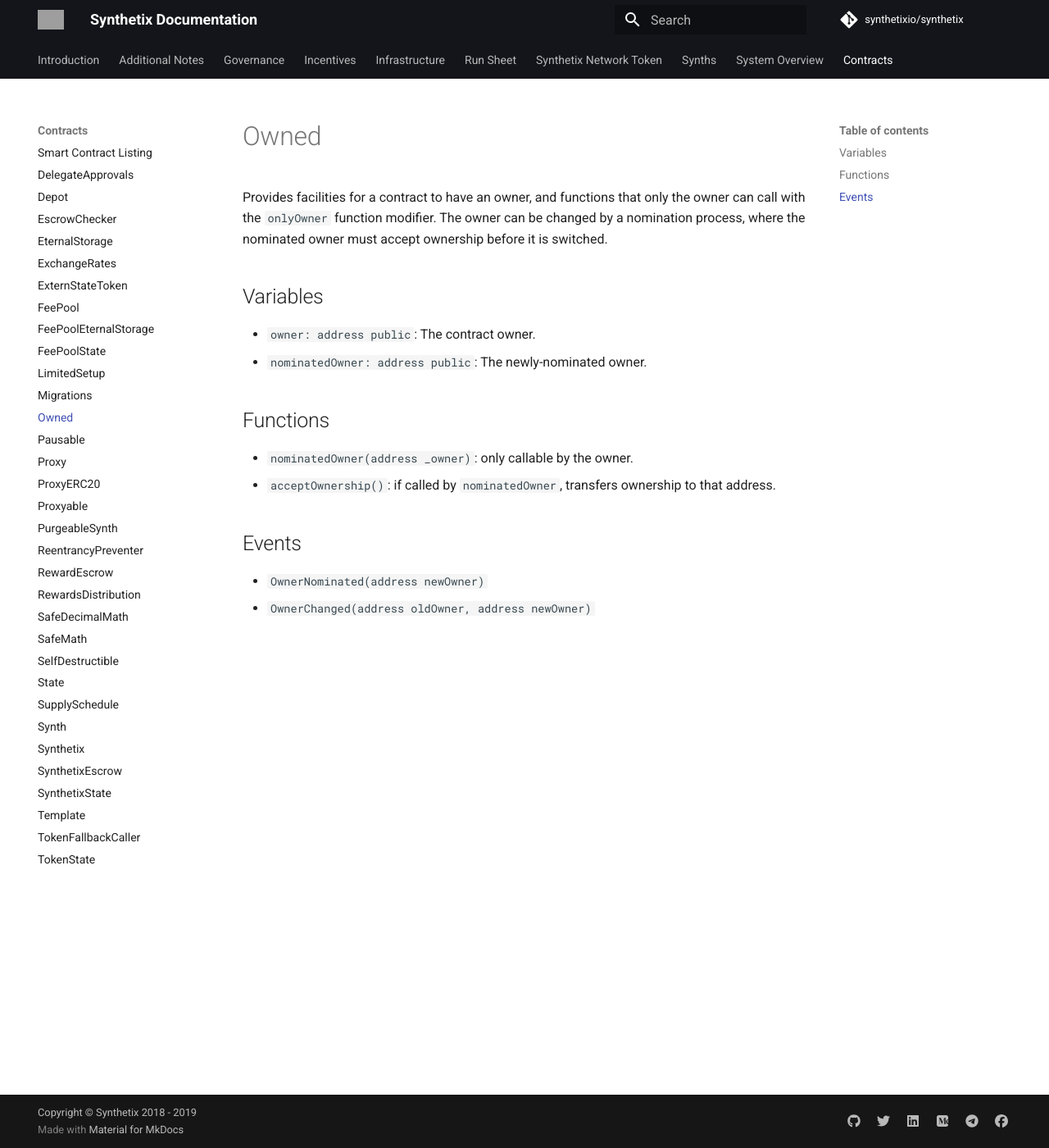
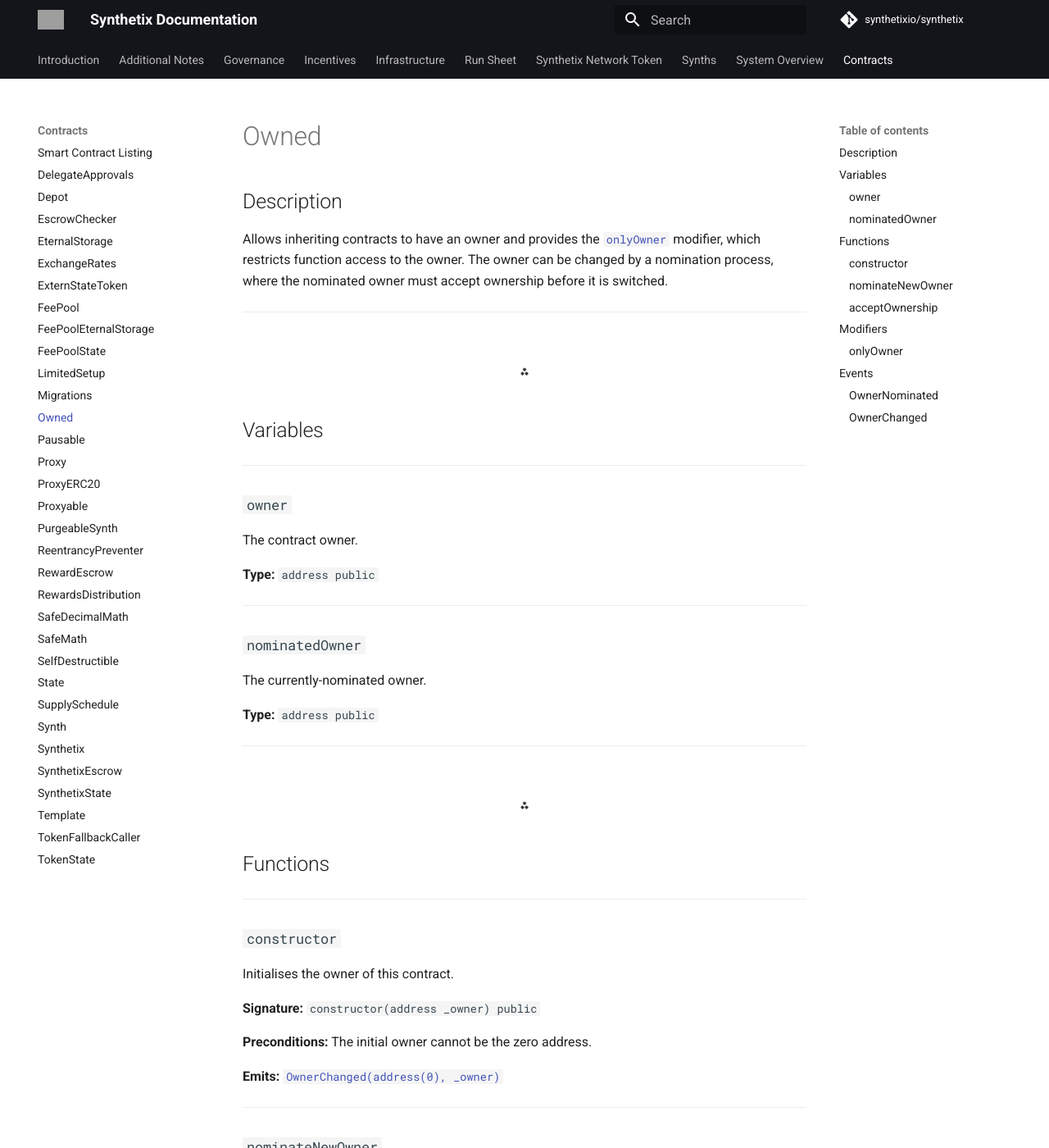
Before and after one commit to Synthetixio/synthetix, an MkDocs documentation site: the page built from docs/contracts/Owned.md, in a window 1280 px wide and 1400 px high. Shown: the whole window at 82% size. Built offline with MkDocs 1.6.1 and Material for MkDocs 9.7.7, drawn with Linux system fonts in a browser that asks for light colours; comment, search, counter and statistics services are not loaded; some of the changed text lies outside the part shown; grey boxes are pictures that could not be loaded.

Commit message:
Update Owned notes.

```diff
--- a/docs/contracts/Owned.md
+++ b/docs/contracts/Owned.md
@@ -1,21 +1,109 @@
 # Owned
 
-Provides facilities for a contract to have an owner, and functions that only the owner can call with the
-`onlyOwner` function modifier.
-The owner can be changed by a nomination process, where the nominated owner must accept ownership before
-it is switched.
+## Description
+
+Allows inheriting contracts to have an owner and provides the [`onlyOwner`](#onlyowner) modifier, which restricts function access to the owner.
+The owner can be changed by a nomination process, where the nominated owner must accept ownership before it is switched.
+
+---
+
+<aster>⁂</aster>
 
 ## Variables
 
-* `owner: address public`: The contract owner.
-* `nominatedOwner: address public`: The newly-nominated owner.
+---
+
+### `owner`
+
+The contract owner.
+
+**Type:** `address public`
+
+---
+
+### `nominatedOwner`
+
+The currently-nominated owner.
+
+**Type:** `address public`
+
+---
+
+<aster>⁂</aster>
 
 ## Functions
 
-* `nominatedOwner(address _owner)`: only callable by the owner.
-* `acceptOwnership()`: if called by `nominatedOwner`, transfers ownership to that address.
+---
+
+### `constructor`
+
+Initialises the owner of this contract.
+
+**Signature:** `constructor(address _owner) public`
+
+**Preconditions:** The initial owner cannot be the zero address.
+
+**Emits:** [`OwnerChanged(address(0), _owner)`](#ownerchanged)
+
+---
+
+### `nominateNewOwner`
+
+Nominates a new owner of this contract, who may then call [`acceptOwnership`](#acceptownership) to become the owner.
+
+**Signature:** `nominateNewOwner(address _owner) external`
+
+**Modifiers:** [`onlyOwner`](#onlyowner)
+
+**Emits:** [`OwnerNominated(_owner)`](#ownernominated)
+
+---
+
+### `acceptOwnership`
+
+If called by [`nominatedOwner`](#nominatedowner), ownership is transferred to that address.
+The nominated owner is reset to the zero address.
+
+**Signature:** `acceptOwnership() external`
+
+**Preconditions:** The caller must be [`nominatedOwner`](#nominatedowner).
+
+**Emits:** [`OwnerChanged(owner, nominatedOwner)`](#ownerchanged)
+
+---
+
+<aster>⁂</aster>
+
+## Modifiers
+
+---
+
+### onlyOwner
+
+Reverts the transaction if the message sender is not the [`owner`](#owner).
+
+---
+
+<aster>⁂</aster>
 
 ## Events
 
-* `OwnerNominated(address newOwner)`
-* `OwnerChanged(address oldOwner, address newOwner)`
+---
+
+### OwnerNominated
+
+`newOwner` has been set as the [`nominatedOwner`](#nominatedowner).
+
+**Signature:** `OwnerNominated(address newOwner)`
+
+---
+
+### OwnerChanged
+
+Ownership has been handed over from `oldOwner` to `newOwner`, which is the new value of [`owner`](#owner).
+
+**Signature:** `OwnerChanged(address oldOwner, address newOwner)`
+
+---
+
+<aster>⁂</aster>
```
